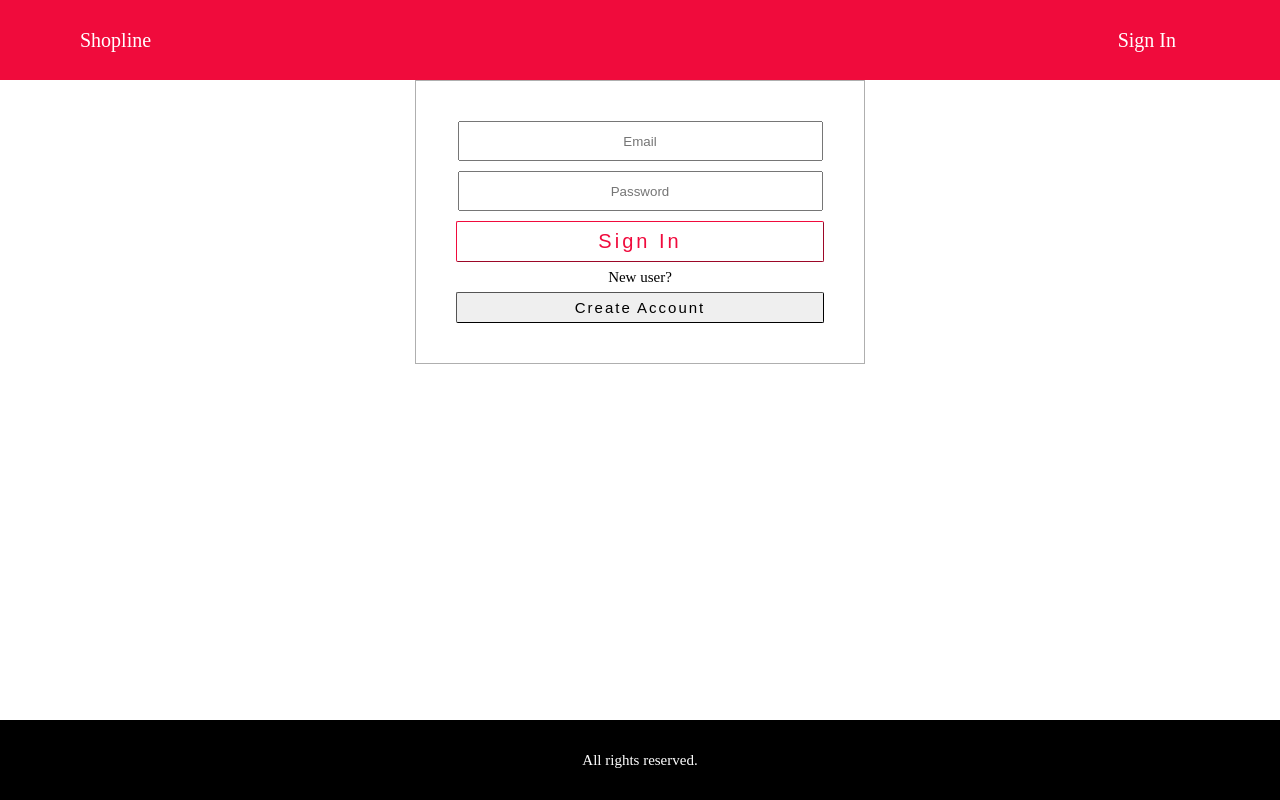
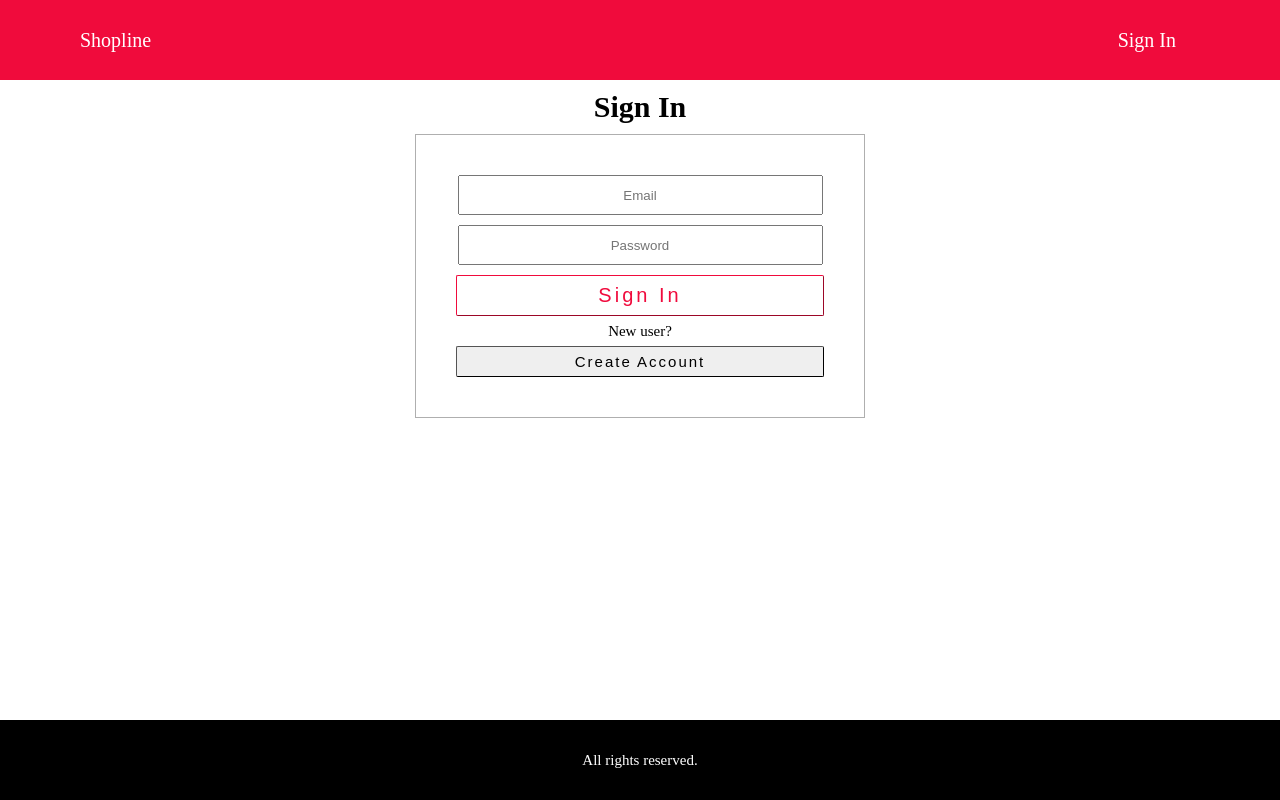
Before and after one commit to SwethaSarah/e-commerce-website, a React (Create React App) app in the folder frontend/: page /signin in a window 1280 px wide. Built offline with nearby package versions, Linux system fonts and the light colour scheme.

Commit message:
Update SignInScreen.js

```diff
--- a/frontend/src/Screens/SignInScreen.js
+++ b/frontend/src/Screens/SignInScreen.js
@@ -26,6 +26,7 @@ function SignInScreen(props){
     },[userInfo]);
 
     return <div className="form">
+        <h1>Sign In</h1>
         <form className="signinForm" onSubmit = {submitHandler}>
           {loading?<div>Loading</div>:<div></div>}
           {error?<div>{error}</div>:<div></div>}
```
